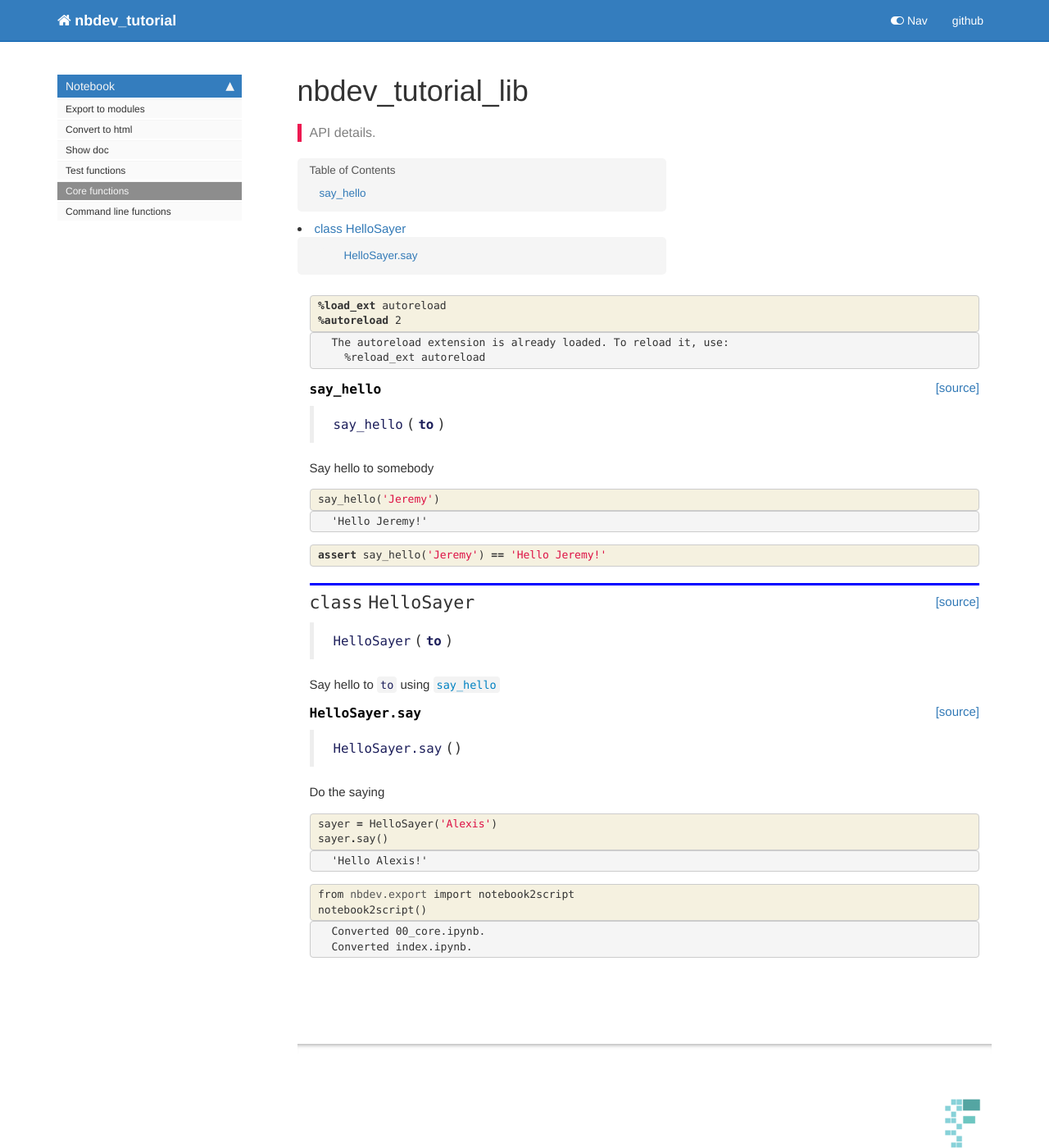
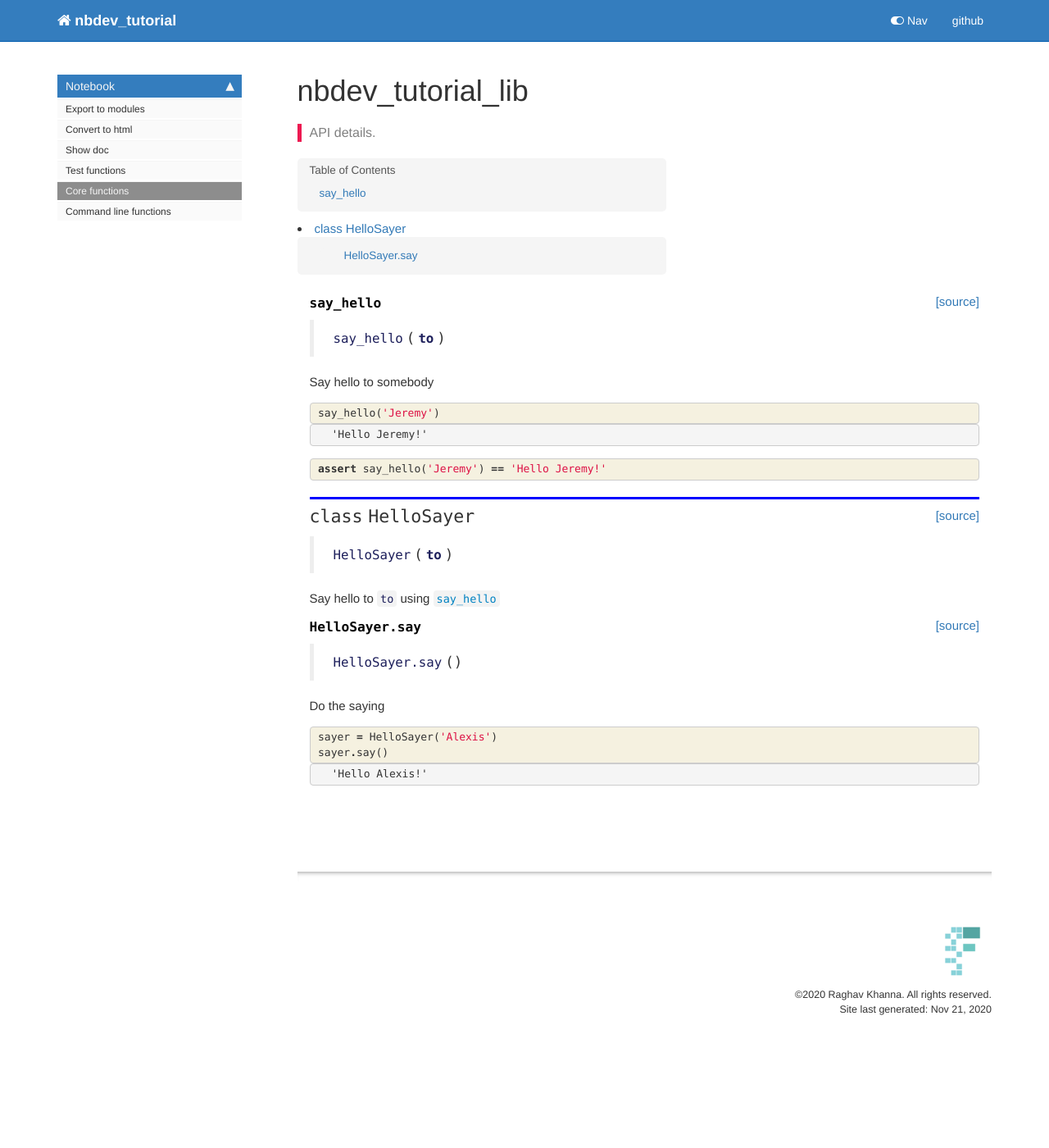
Before and after one commit to raghavkhanna/nbdev_tutorial, a Jekyll site: the page built from docs/core.html, in a window 1280 px wide and 1400 px high. Shown: the whole window at 82% size. Built offline with Jekyll 4.4.1, drawn with Linux system fonts in a browser that asks for light colours; nearby versions of some CDN libraries; comment, search, counter and statistics services are not loaded.

Commit message:
hide unwanted code

```diff
--- a/docs/core.html
+++ b/docs/core.html
@@ -25,39 +25,6 @@
     {% raw %}
 
 <div class="cell border-box-sizing code_cell rendered">
-
-</div>
-    {% endraw %}
-
-    {% raw %}
-
-<div class="cell border-box-sizing code_cell rendered">
-<div class="input">
-
-<div class="inner_cell">
-    <div class="input_area">
-<div class=" highlight hl-ipython3"><pre><span></span><span class="o">%</span><span class="k">load_ext</span> autoreload
-<span class="o">%</span><span class="k">autoreload</span> 2
-</pre></div>
-
-    </div>
-</div>
-</div>
-
-<div class="output_wrapper">
-<div class="output">
-
-<div class="output_area">
-
-<div class="output_subarea output_stream output_stdout output_text">
-<pre>The autoreload extension is already loaded. To reload it, use:
-  %reload_ext autoreload
-</pre>
-</div>
-</div>
-
-</div>
-</div>
 
 </div>
     {% endraw %}
@@ -235,37 +202,4 @@
 </div>
     {% endraw %}
 
-    {% raw %}
-
-<div class="cell border-box-sizing code_cell rendered">
-<div class="input">
-
-<div class="inner_cell">
-    <div class="input_area">
-<div class=" highlight hl-ipython3"><pre><span></span><span class="kn">from</span> <span class="nn">nbdev.export</span> <span class="kn">import</span> <span class="n">notebook2script</span>
-<span class="n">notebook2script</span><span class="p">()</span>
-</pre></div>
-
-    </div>
 </div>
-</div>
-
-<div class="output_wrapper">
-<div class="output">
-
-<div class="output_area">
-
-<div class="output_subarea output_stream output_stdout output_text">
-<pre>Converted 00_core.ipynb.
-Converted index.ipynb.
-</pre>
-</div>
-</div>
-
-</div>
-</div>
-
-</div>
-    {% endraw %}
-
-</div>
```
Also changed, not shown: docs/index.html (+0 -32 lines), README.md, 2 other files.
